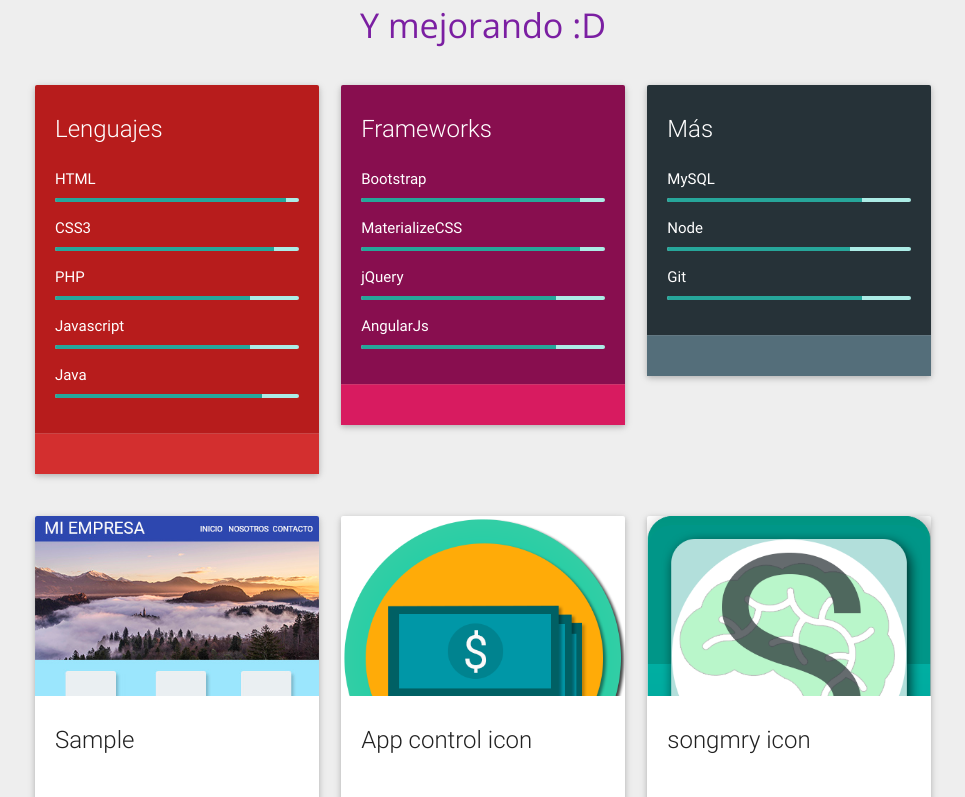
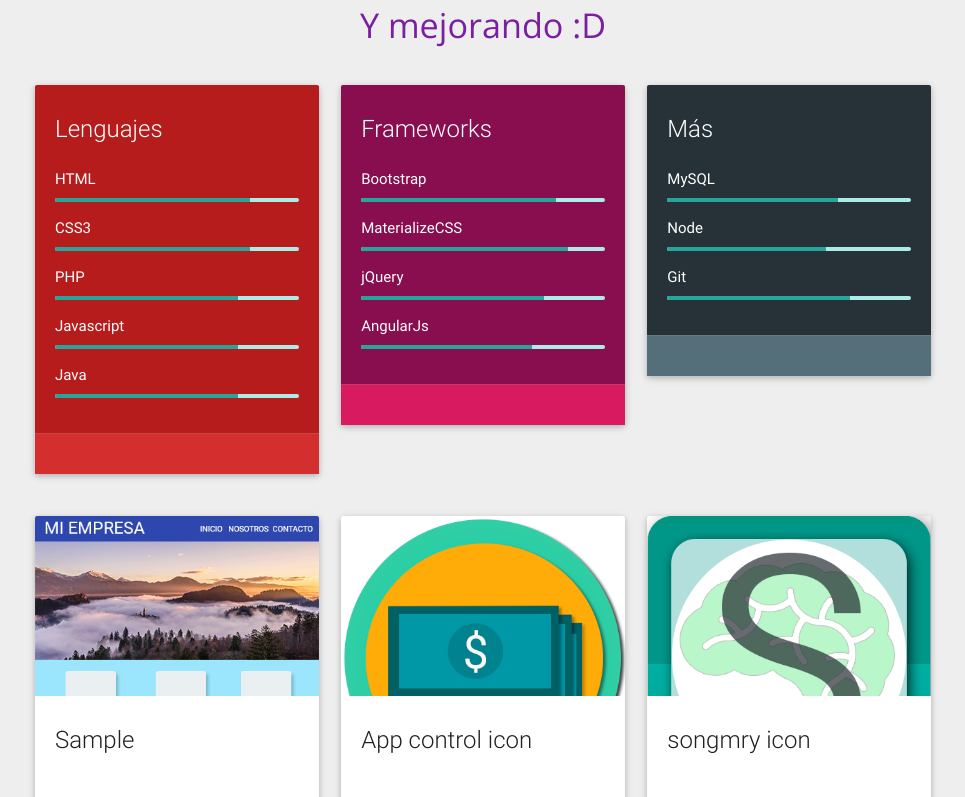
Before and after one commit to leumashz/personal-site, a website: page public/index.html in a window 1280 px wide. Shown: the part 840-1637 px from the top of the page, without its empty margins (157-1122 px from the left). Drawn offline with nearby package versions, Linux system fonts and the light colour scheme.

Commit message:
corrections

```diff
--- a/public/index.html
+++ b/public/index.html
@@ -98,16 +98,16 @@
 			              	<span class="card-title">Lenguajes</span>
 			              		<ul class="">
 					              <li>HTML<div class="progress">
-      <div class="determinate" style="width: 95%"></div>
+      <div class="determinate" style="width: 80%"></div>
   </div></li>
 					              <li>CSS3<div class="progress">
-      <div class="determinate" style="width: 90%"></div></li>
+      <div class="determinate" style="width: 80%"></div></li>
 					              <li>PHP<div class="progress">
-      <div class="determinate" style="width: 80%"></div></li>
+      <div class="determinate" style="width: 75%"></div></li>
 					              <li>Javascript<div class="progress">
-      <div class="determinate" style="width: 80%"></div></li>
+      <div class="determinate" style="width: 75%"></div></li>
 					              <li>Java<div class="progress">
-      <div class="determinate" style="width: 85%"></div></li>
+      <div class="determinate" style="width: 75%"></div></li>
 				        		</ul>
 			            </div>
 			            <div class="card-action red darken-2">
@@ -122,13 +122,13 @@
 			              <span class="card-title">Frameworks</span>
 			              <ul>
 			              	<li>Bootstrap<div class="progress">
-      <div class="determinate" style="width: 90%"></div></li>
+      <div class="determinate" style="width: 80%"></div></li>
 			              	<li>MaterializeCSS<div class="progress">
-      <div class="determinate" style="width: 90%"></div></li>
+      <div class="determinate" style="width: 85%"></div></li>
 			              	<li>jQuery<div class="progress">
-      <div class="determinate" style="width: 80%"></div></li>
+      <div class="determinate" style="width: 75%"></div></li>
 			              	<li>AngularJs<div class="progress">
-      <div class="determinate" style="width: 80%"></div></li>
+      <div class="determinate" style="width: 70%"></div></li>
 			              </ul>
 			            </div>
 			            <div class="card-action pink darken-1">
@@ -143,11 +143,11 @@
 			              <span class="card-title">Más</span>
 			              <ul>
 			              	<li>MySQL<div class="progress">
-      <div class="determinate" style="width: 80%"></div></li>
+      <div class="determinate" style="width: 70%"></div></li>
 			              	<li>Node<div class="progress">
+      <div class="determinate" style="width: 65%"></div></li>
+			              	<li>Git<div class="progress">
       <div class="determinate" style="width: 75%"></div></li>
-			              	<li>Git<div class="progress">
-      <div class="determinate" style="width: 80%"></div></li>
 			              </ul>
 			            </div>
 			            <div class="card-action blue-grey darken-1">
```
